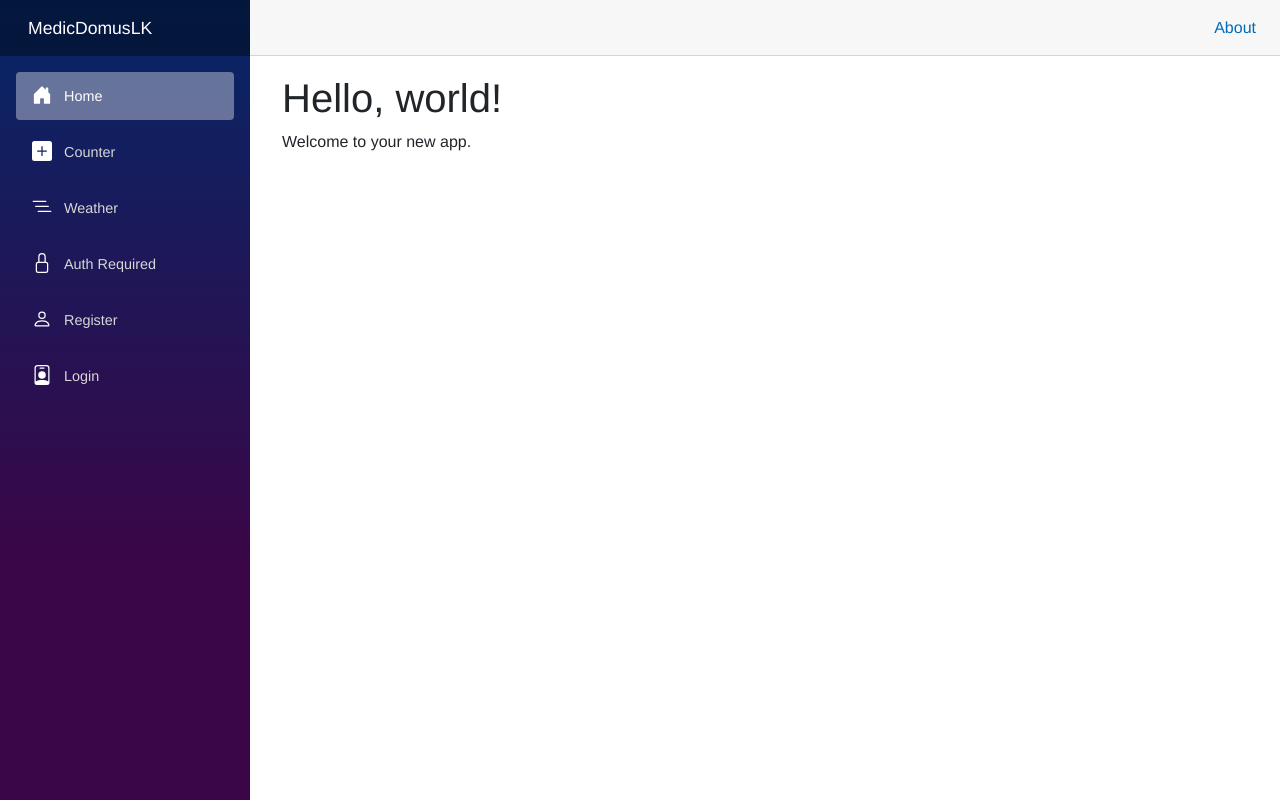
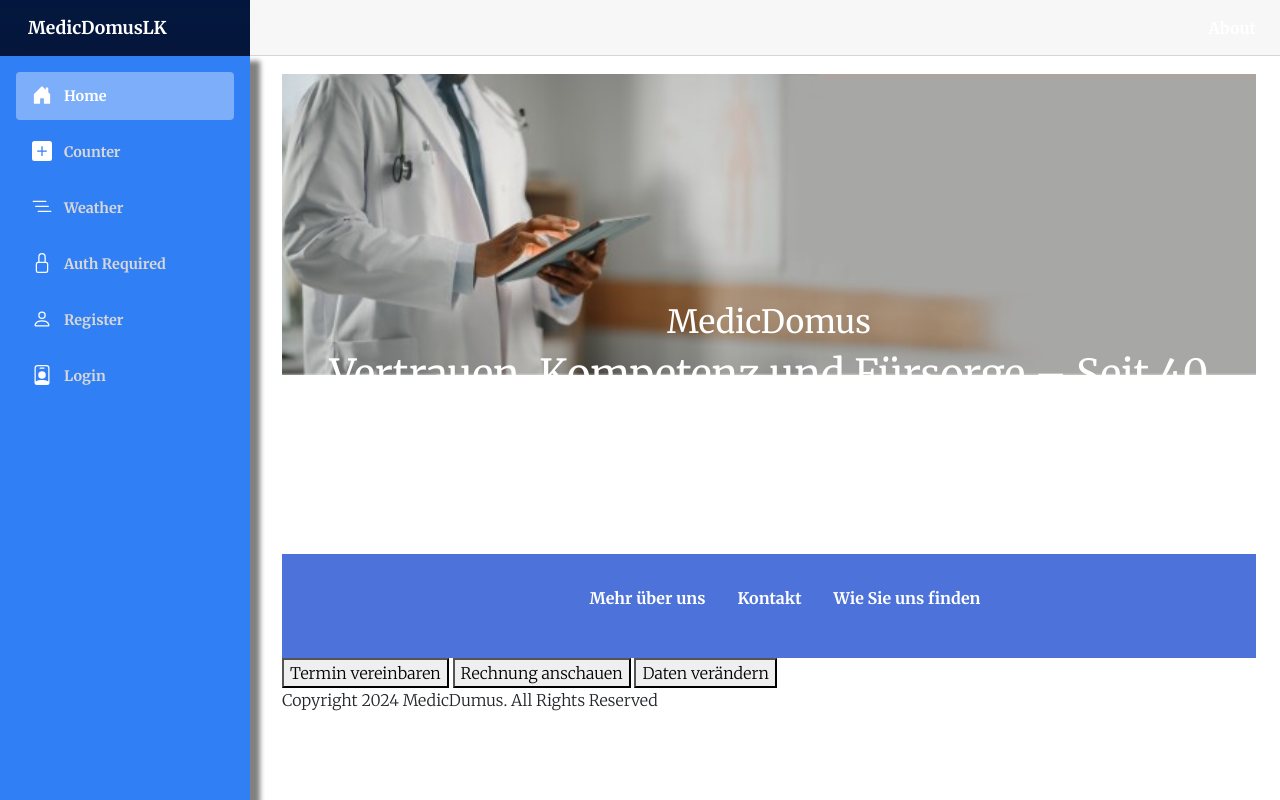
Before and after one commit to krisiza/MedicDomusLK, an ASP.NET Core app: page / in a window 1280 px wide. Run offline with ASP.NET Core 8, Linux system fonts and the light colour scheme; style sheets or scripts are compiled from the project's sources; some libraries are stand-ins or nearby versions.

Commit message:
Homepage

```diff
--- a/MedicDomusLK/Components/Layout/NavMenu.razor
+++ b/MedicDomusLK/Components/Layout/NavMenu.razor
@@ -1,6 +1,13 @@
 @implements IDisposable
 
 @inject NavigationManager NavigationManager
+
+<style>
+    .nav-scrollable{
+        background-color: #317ff5;
+        box-shadow: 10px 5px 5px gray;
+    }
+</style>
 
 <div class="top-row ps-3 navbar navbar-dark">
     <div class="container-fluid">
--- a/MedicDomusLK/Components/Pages/Home.razor
+++ b/MedicDomusLK/Components/Pages/Home.razor
@@ -1,7 +1,103 @@
 @page "/"
 
+<link rel="preconnect" href="https://fonts.googleapis.com">
+<link rel="preconnect" href="https://fonts.gstatic.com" crossorigin>
+<link href="https://fonts.googleapis.com/css2?family=Merriweather:ital,wght@0,300;0,400;0,700;0,900;1,300;1,400;1,700;1,900&display=swap" rel="stylesheet">
+
+<style>
+    *{
+        font-family: "Merriweather", serif;
+        font-weight: 300;
+        font-style: normal;
+    }
+
+    img{
+        display:block;
+        width:100%;
+        height:auto;
+    }
+
+    .home-page-container > *{
+        margin:0;
+        padding: 0;
+    }
+
+    .home-page-container{
+        display: flex;
+        flex-direction:column;
+    }
+
+    header{
+        height: 30em;
+        position: relative;
+        width:100%;
+    }
+
+    h1
+    {
+        font-size:2.5em;
+    }
+
+    h2{
+        font-size: 2em;
+    }
+
+    .header-text{
+        position: absolute;
+        bottom:100px;
+        text-align: center;
+        width:100%;
+        color:white;
+    }
+
+    .info-container {
+        background-color: #4d73db;
+        padding: 2em;
+    }
+
+        .info-container nav ul{
+                list-style-type: none;
+                display: flex;
+                gap: 2em;
+                align-content:center;
+                justify-content:center;
+        }
+
+        a{
+            text-decoration:none;
+            color: white;
+            font-weight:bold;
+        }
+</style>
+
 <PageTitle>Home</PageTitle>
-
-<h1>Hello, world!</h1>
-
-Welcome to your new app.
+<div class="home-page-container">
+    <header>
+        <div class="photo-container">
+            <img src="/homepage.jpg" />
+        </div>
+        <div class="header-text">
+            <h2>MedicDomus</h2>
+            <h1>Vertrauen, Kompetenz und Fürsorge – Seit 40 Jahren für Sie da</h1>
+        </div>
+    </header>
+    <main class="main-container">
+        <div class="info-container">
+            <nav>
+                <ul>
+                    <li><a href="#">Mehr über uns</a></li>
+                    <li><a href="#">Kontakt</a></li>
+                    <li><a href="#">Wie Sie uns finden</a></li>
+                </ul>
+            </nav>
+        </div>
+        <div class="buttons-container">
+            <button>Termin vereinbaren</button>
+            <button>Rechnung anschauen</button>
+            <button>Daten verändern</button>
+        </div>
+    </main>
+    <footer>
+        <p>Copyright @DateTime.Now.Year MedicDumus. All Rights Reserved</p>
+    </footer>
+</div>
```
Also changed, not shown: MedicDomusLK/wwwroot/homepage.jpg (added).
